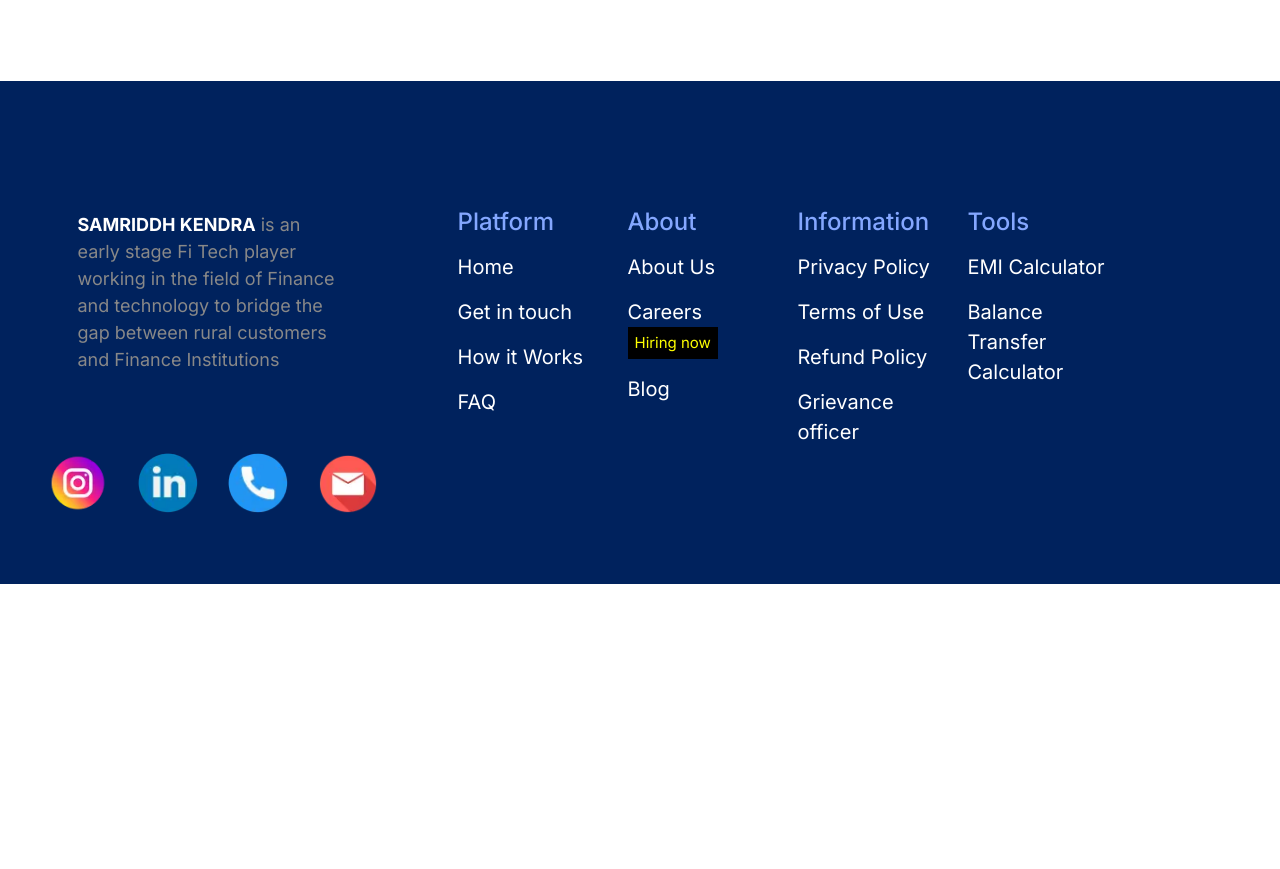
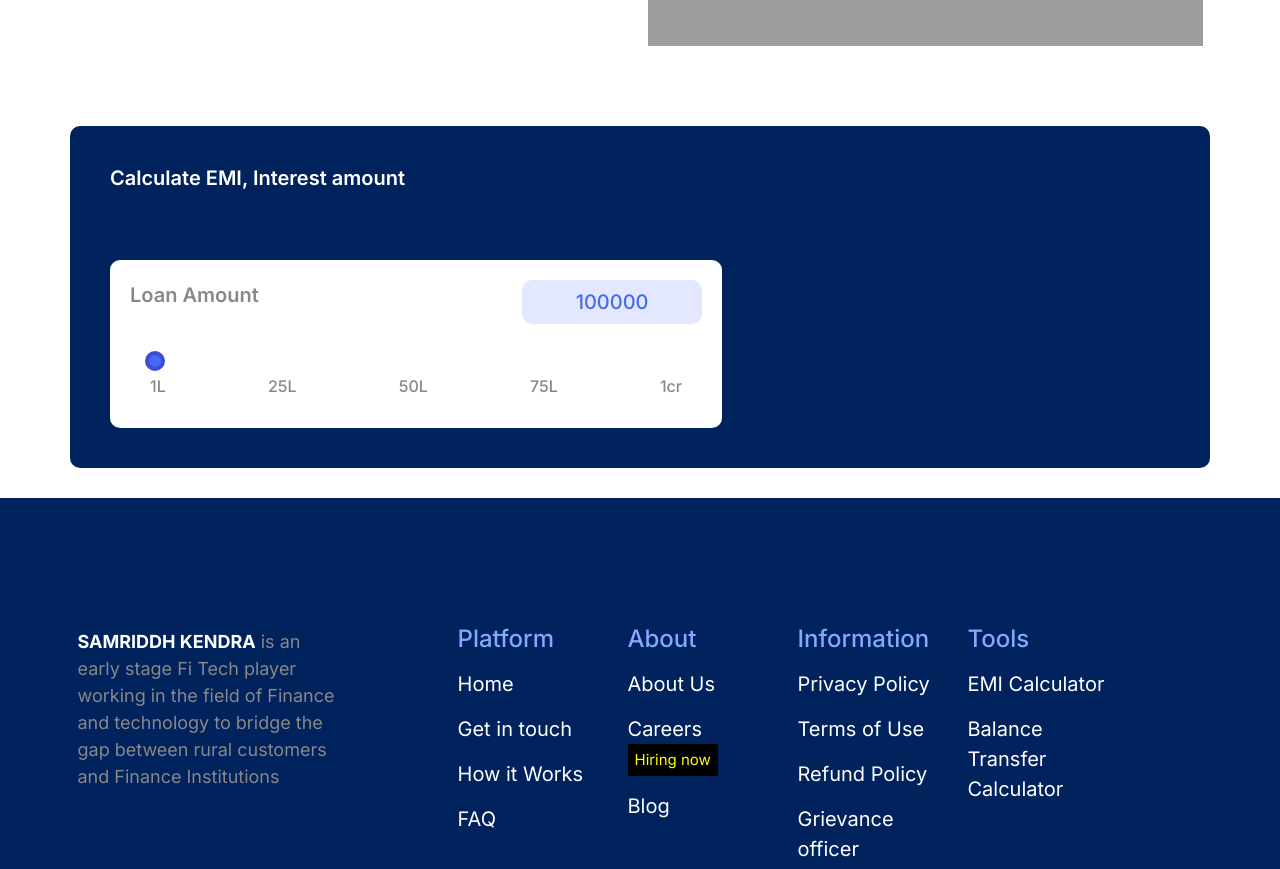
Before and after one commit to mohitanand744/Samriddh_React, a React (Vite) app: page /product_detailed_page in a window 1280 px wide. Shown: the part 1260-2129 px from the top of the page. Before the commit the page ends 1844 px from the top, so only its background shows below. Built offline with nearby package versions, Linux system fonts and the light colour scheme; grey boxes are pictures that could not be loaded.

Commit message:
added a EMI Calculator

```diff
--- a/src/Pages/ProductDetailedPage.jsx
+++ b/src/Pages/ProductDetailedPage.jsx
@@ -1,7 +1,25 @@
-import React from "react";
+import React, { useState } from "react";
 import ProductsTitles from "../components/Titles/ProductsTitles";
 
 const ProductDetailedPage = () => {
+  const [loanAmountRange, setLoanAmountRange] = useState(100000);
+
+  const selectRange = (e) => {
+    const value = e.target.value;
+    setLoanAmountRange(value);
+  };
+
+  const calculateGradientPercentage = () => {
+    const min = 100000;
+    const max = 10000000;
+    const percentage = ((loanAmountRange - min) / (max - min)) * 100;
+    return percentage;
+  };
+
+  const gradientStyle = {
+    background: `linear-gradient(90deg, #3d4cd8 ${calculateGradientPercentage()}%, transparent ${calculateGradientPercentage()}%)`,
+  };
+
   return (
     <div className="product_detailed_page">
       <section className="container-fluid resources-container mt-7">
@@ -45,13 +63,58 @@ const ProductDetailedPage = () => {
                   className="img-fluid"
                   src="https://www.youtube.com/embed/HiFzEFQOUfM?si=gn4MGjwY8RzGeNP0"
                   title="YouTube video player"
-                  frameborder="0"
                   allow="accelerometer; autoplay; clipboard-write; encrypted-media; gyroscope; picture-in-picture; web-share"
-                  referrerpolicy="strict-origin-when-cross-origin"
-                  allowfullscreen
+                  referrerPolicy="strict-origin-when-cross-origin"
+                  allowFullScreen
                 ></iframe>
               </div>
             </div>
+          </div>
+        </div>
+      </section>
+
+      <section className="productDetailedSection_4 mt-11">
+        <div className="container emiCalculator rounded-4">
+          <h2 className="fw-semibold font-inter fs-25 text-white">
+            Calculate EMI, Interest amount
+          </h2>
+
+          <div className="row mt-7">
+            <div className="col-lg-7">
+              <div className="loanCalculator rounded-4">
+                <div className="top-container d-flex justify-content-between">
+                  <p className="fs-20 fw-semibold text-light-gray font-inter">
+                    Loan Amount
+                  </p>
+                  <input
+                    type="text"
+                    value={loanAmountRange}
+                    placeholder="₹ 100000"
+                    onChange={(e) => selectRange(e)}
+                    className="inputAmount font-inter fs-20 fw-medium rounded-4"
+                  />
+                </div>
+                <div className="bottom-container mt-5 px-4">
+                  <input
+                    type="range"
+                    className="w-100 rangeInput"
+                    onChange={(e) => selectRange(e)}
+                    value={loanAmountRange}
+                    min="100000"
+                    max="10000000"
+                    style={gradientStyle}
+                  />
+                  <div className="d-flex justify-content-between font-inter fs-16 fw-medium px-2 mt-2 text-light-gray">
+                    <p>1L</p>
+                    <p>25L</p>
+                    <p>50L</p>
+                    <p>75L</p>
+                    <p>1cr</p>
+                  </div>
+                </div>
+              </div>
+            </div>
+            <div className="col-lg-5"></div>
           </div>
         </div>
       </section>
--- a/src/css/css-responsive.css
+++ b/src/css/css-responsive.css
@@ -209,11 +209,6 @@
       }
     }
   }
-  .product_detailed_page {
-    .container {
-      padding: 0 5rem !important;
-    }
-  }
 }
 
 @media screen and (width < 461px) {
--- a/src/css/fonts.css
+++ b/src/css/fonts.css
@@ -74,6 +74,10 @@
   font-size: 6rem;
 }
 
+.fs-16 {
+  font-size: 1.6rem !important;
+}
+
 /***** End Font size Section *****/
 
 /***** font-color Section *****/
--- a/src/css/index.css
+++ b/src/css/index.css
@@ -63,7 +63,7 @@ html {
 }
 
 .mt-7 {
-  margin-top: 7rem;
+  margin-top: 7rem !important;
 }
 
 .mx-6 {
@@ -106,6 +106,10 @@ html {
 
 .w-60 {
   width: 60% !important;
+}
+
+.px-6 {
+  padding: 0 6rem;
 }
 
 /***** End Margin & padding Section *****/
@@ -1181,6 +1185,59 @@ li {
   }
 }
 
+.productDetailedSection_4 {
+  .emiCalculator {
+    background-color: var(--dark-blue);
+    padding: 4rem !important;
+    .loanCalculator {
+      background: var(--white);
+      padding: 2rem;
+
+      .top-container {
+        .inputAmount {
+          background-color: #e4e8ff;
+          padding: 0.7rem 1.7rem;
+          text-align: center;
+          width: 18rem;
+          color: var(--btn-bg);
+          border: none;
+          outline: none;
+
+          &::placeholder {
+            color: var(--btn-bg);
+          }
+        }
+      }
+      .bottom-container {
+        .rangeInput {
+          -webkit-appearance: none;
+          appearance: none;
+          height: 7px;
+          width: 100% !important;
+          border-radius: 4rem;
+          -webkit-border-radius: 4rem;
+          -moz-border-radius: 4rem;
+          -ms-border-radius: 4rem;
+          -o-border-radius: 4rem;
+
+          &::-webkit-slider-thumb {
+            -webkit-appearance: none;
+            width: 20px;
+            height: 20px;
+            border: 4px solid #3d4cd8;
+            border-radius: 50%;
+            -webkit-border-radius: 50%;
+            -moz-border-radius: 50%;
+            -ms-border-radius: 50%;
+            -o-border-radius: 50%;
+            background: var(--btn-bg);
+          }
+        }
+      }
+    }
+  }
+}
+
 /***** End ProductDetailedPage Section *****/
 
 /***** Footer Section *****/
```
